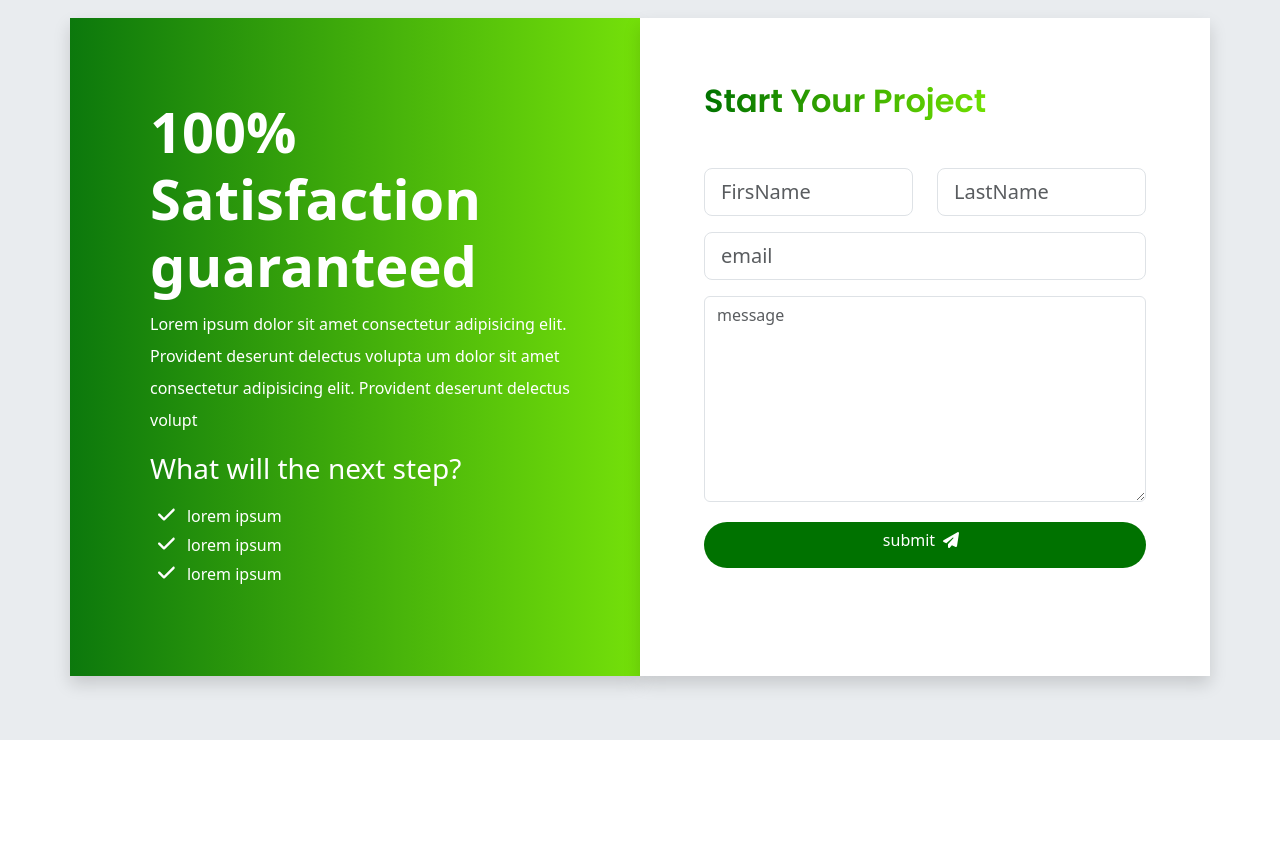
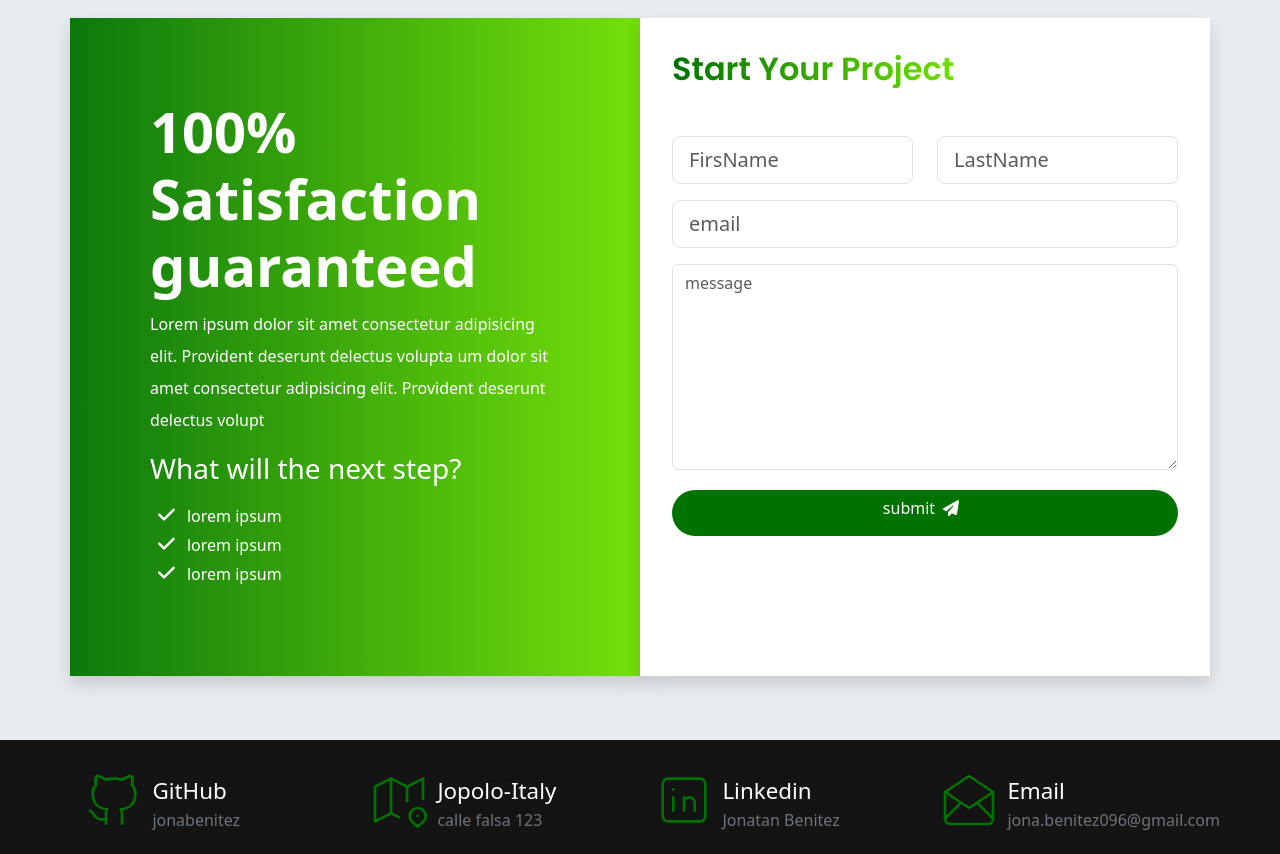
Before and after one commit to jonabenitez/portafolio-2023-, a React (Vite) app: page / in a window 1280 px wide. Shown: the part 6200-7054 px from the top of the page. Before the commit the page ends 6940 px from the top, so only its background shows below. Built offline with nearby package versions, Linux system fonts and the light colour scheme; a web font is replaced by a local one.

Commit message:
footer terminado

```diff
--- a/my-components/Faq.jsx
+++ b/my-components/Faq.jsx
@@ -2,7 +2,7 @@ import Accordion from "react-bootstrap/Accordion";
 
 function Faq() {
   return (
-    <section className="faq container">
+    <section id="faq" className="faq container">
       <div className="row faq__title">
         <h3 className="display-3 fw-bold">FAQ?</h3>
         <div className="heading-line"></div>
--- /dev/null
+++ b/my-components/Footer.jsx
@@ -0,0 +1,140 @@
+function Footer() {
+  let email = (
+    <svg
+      xmlns="http://www.w3.org/2000/svg"
+      className="icon icon-tabler icon-tabler-mail-opened"
+      viewBox="0 0 24 24"
+      strokeWidth="1"
+      fill="none"
+      strokeLinecap="round"
+      strokeLinejoin="round"
+    >
+      <path stroke="none" d="M0 0h24v24H0z" fill="none" />
+      <path d="M3 9l9 6l9 -6l-9 -6l-9 6" />
+      <path d="M21 9v10a2 2 0 0 1 -2 2h-14a2 2 0 0 1 -2 -2v-10" />
+      <path d="M3 19l6 -6" />
+      <path d="M15 13l6 6" />
+    </svg>
+  );
+  let linkedin = (
+    <svg
+      xmlns="http://www.w3.org/2000/svg"
+      className="icon icon-tabler icon-tabler-brand-linkedin"
+      viewBox="0 0 24 24"
+      strokeWidth="1"
+      fill="none"
+      strokeLinecap="round"
+      strokeLinejoin="round"
+    >
+      <path stroke="none" d="M0 0h24v24H0z" fill="none" />
+      <path d="M4 4m0 2a2 2 0 0 1 2 -2h12a2 2 0 0 1 2 2v12a2 2 0 0 1 -2 2h-12a2 2 0 0 1 -2 -2z" />
+      <path d="M8 11l0 5" />
+      <path d="M8 8l0 .01" />
+      <path d="M12 16l0 -5" />
+      <path d="M16 16v-3a2 2 0 0 0 -4 0" />
+    </svg>
+  );
+
+  let location = (
+    <svg
+      xmlns="http://www.w3.org/2000/svg"
+      className="icon icon-tabler icon-tabler-map-2"
+      viewBox="0 0 24 24"
+      strokeWidth="1"
+      fill="none"
+      strokeLinecap="round"
+      strokeLinejoin="round"
+    >
+      <path stroke="none" d="M0 0h24v24H0z" fill="none" />
+      <path d="M12 18.5l-3 -1.5l-6 3v-13l6 -3l6 3l6 -3v7.5" />
+      <path d="M9 4v13" />
+      <path d="M15 7v5.5" />
+      <path d="M21.121 20.121a3 3 0 1 0 -4.242 0c.418 .419 1.125 1.045 2.121 1.879c1.051 -.89 1.759 -1.516 2.121 -1.879z" />
+      <path d="M19 18v.01" />
+    </svg>
+  );
+
+  let github = (
+    <svg
+      xmlns="http://www.w3.org/2000/svg"
+      className="icon icon-tabler icon-tabler-brand-github"
+      viewBox="0 0 24 24"
+      strokeWidth="1"
+      fill="none"
+      strokeLinecap="round"
+      strokeLinejoin="round"
+    >
+      <path stroke="none" d="M0 0h24v24H0z" fill="none" />
+      <path d="M9 19c-4.3 1.4 -4.3 -2.5 -6 -3m12 5v-3.5c0 -1 .1 -1.4 -.5 -2c2.8 -.3 5.5 -1.4 5.5 -6a4.6 4.6 0 0 0 -1.3 -3.2a4.2 4.2 0 0 0 -.1 -3.2s-1.1 -.3 -3.5 1.3a12.3 12.3 0 0 0 -6.2 0c-2.4 -1.6 -3.5 -1.3 -3.5 -1.3a4.2 4.2 0 0 0 -.1 3.2a4.6 4.6 0 0 0 -1.3 3.2c0 4.6 2.7 5.7 5.5 6c-.6 .6 -.6 1.2 -.5 2v3.5" />
+    </svg>
+  );
+
+  return (
+    <section className="footer" id="footer">
+      <div className="container">
+        <div className="row">
+          {/*content for GitHub*/}
+          <div className="col-lg-3 col-md-3 contact-box pt-1 d-lg-flex d-flex d-sm-block">
+            <div className="contact-box__icon">{github}</div>
+            <div className="contact-box__info">
+              <a
+                href="https://github.com/jonabenitez "
+                target="_blank"
+                className="contact-box__info--title" rel="noreferrer"
+              >
+                GitHub
+              </a>
+              <p className="contact-box__info--subtitle">jonabenitez</p>
+            </div>
+          </div>
+
+          {/*content for LOCATION*/}
+          <div className="col-lg-3 col-md-3 contact-box pt-1  d-lg-flex d-flex d-sm-block">
+            <div className="contact-box__icon">{location}</div>
+            <div className="contact-box__info">
+              <a
+                href="https://goo.gl/maps/whVn8XMqfxFS4hxs9"
+                target="_blank"
+                className="contact-box__info--title"
+                rel="noreferrer"
+              >
+                Jopolo-Italy
+              </a>
+              <p className="contact-box__info--subtitle">calle falsa 123</p>
+            </div>
+          </div>
+
+          {/*content for lINKEID*/}
+          <div className="col-lg-3 col-md-3 contact-box pt-1  d-lg-flex d-flex d-sm-block">
+            <div className="contact-box__icon">{linkedin}</div>
+            <div className="contact-box__info">
+              <a
+                href="www.linkedin.com/in/jonatan-benitez-0ab0a0107"
+                target="_blank"
+                className="contact-box__info--title"
+              >
+                Linkedin
+              </a>
+              <p className="contact-box__info--subtitle">Jonatan Benitez</p>
+            </div>
+          </div>
+
+          {/*content for MAIL*/}
+          <div className="col-lg-3 col-md-3 contact-box pt-1  d-lg-flex d-flex d-sm-block">
+            <div className="contact-box__icon ">{email}</div>
+            <div className="contact-box__info">
+              <a href="" className="contact-box__info--title" target="_blank">
+                Email
+              </a>
+              <p className="contact-box__info--subtitle">
+                jona.benitez096@gmail.com
+              </p>
+            </div>
+          </div>
+        </div>
+      </div>
+    </section>
+  );
+}
+
+export default Footer;
--- a/my-components/GetStarted.jsx
+++ b/my-components/GetStarted.jsx
@@ -17,9 +17,9 @@ function GetStarted() {
         </div>
 
         {/**SECTION INBOX*/}
-        <div className="row text-white ">
+        <div className=" row text-white ">
           <div className="col-12 col-lg-6 gradient shadow p-3">
-            <div className="cta-info w-100">
+            <div className="cta-info ">
               <h4 className="display-4 fw-bold">
                 100% Satisfaction guaranteed
               </h4>
@@ -84,6 +84,7 @@ function GetStarted() {
                     cols="30"
                     rows="8"
                     className="form-control"
+
                   ></textarea>
                 </div>
                 <div className="text-center d-grid mt-1">
--- a/my-components/MyProyects.jsx
+++ b/my-components/MyProyects.jsx
@@ -15,7 +15,7 @@ const ColorGame = <FontAwesomeIcon icon={faTableCellsLarge} />;
 
 function MyProyects() {
   return (
-    <section id="proyects" className="services">
+    <section id="services" className="services">
         <div className="row text-center">
           <h3 className="display-3 fw-bold">my Proyects</h3>
           <div className="heading-line"></div>
--- a/my-components/Portafolio.jsx
+++ b/my-components/Portafolio.jsx
@@ -7,7 +7,7 @@ import img6 from "../img/portfolio/img6.jpg";
 
 function Portafolio() {
   return (
-    <section  id="portafolio">
+    <section  id="portfolio">
       <div className="container">
         <div className="row  text-center mt-5">
           <h1 className="display-3 fw-bold">My Work</h1>
--- a/my-components/Testimonials.jsx
+++ b/my-components/Testimonials.jsx
@@ -32,7 +32,7 @@ const waveUp = (
 
 function Testimonials() {
   return (
-    <div className="container-fluid testimonials">
+    <div className="container-fluid testimonials id" id="testimonials">
       {waveUp}
       <div className="row text-center text-white">
         <h3 className="display-3 fw-bold">Testimonials</h3>
--- a/scss/_custom.scss
+++ b/scss/_custom.scss
@@ -2,6 +2,7 @@
 $green-dark: #007200;
 $green-light: #008000;
 $teal: #70e000;
+$footer:#151414;
 
 //Colors Asignation
 $primary: $green-dark;
--- a/scss/sections/_footer.scss
+++ b/scss/sections/_footer.scss
@@ -0,0 +1,50 @@
+// import
+@use "../custom" as *;
+@use "../components/mixins" as *;
+
+.footer {
+  background: $footer;
+  padding-top:1.5rem;
+}
+
+//STYLE CONTACT-BOX  CONTENEDOR TOTAL
+
+.contact-box {
+  position: relative;
+
+  &__icon {
+    width: 4rem;
+    height: 4rem;;
+    stroke: $primary;
+    flex-shrink: 0;
+
+  }
+
+  &__info {
+    padding: 0.4rem;
+    font-weight: 500;
+
+    &--title {
+
+        color: $white;
+        text-decoration: none;
+        font-size: 1rem;
+        @include media-breakpoint-up (sm) {
+            font-size: 1.4rem;
+
+        }
+
+    }
+
+    &--subtitle {
+        color: $gray-600;
+        text-decoration: none;
+        font-size: 0.8rem;
+
+        @include media-breakpoint-up (sm) {
+            font-size: 1rem;
+
+        }
+    }
+  }
+}
--- a/scss/sections/_getstarted.scss
+++ b/scss/sections/_getstarted.scss
@@ -4,12 +4,11 @@
 .get-started {
   padding: 4rem 0rem;
   background-color: $gray-200;
-
 }
 
 .cta-info {
   padding: 3rem;
-  margin: 1rem ;
+  margin: 1rem;
 
   &__list {
     position: relative;
@@ -28,15 +27,16 @@
 
 //FORM
 
-.form{
-  padding: 3rem;
+.form {
+  padding: 1rem;
 
-  button{
+  button {
     border: none;
     color: $white;
   }
-  a{color:$white;
-  text-decoration: none;}
-  text-transform: capitalize;
 
+  a {
+    color: $white;
+    text-transform: capitalize;
+  }
 }
--- a/src/App.jsx
+++ b/src/App.jsx
@@ -4,10 +4,11 @@ import Section1 from "../my-components/Intro-section";
 import Tecnologies from "../my-components/Tecnologies";
 import Aboutme from "../my-components/About-me";
 import MyProyects from "../my-components/MyProyects";
-import Testimonials from '../my-components/Testimonials'
-import Faq from '../my-components/Faq'
-import Portafolio from '../my-components/Portafolio'
-import GetStarted from '../my-components/GetStarted'
+import Testimonials from "../my-components/Testimonials";
+import Faq from "../my-components/Faq";
+import Portafolio from "../my-components/Portafolio";
+import GetStarted from "../my-components/GetStarted";
+import Footer from "../my-components/Footer";
 
 function App() {
   return (
@@ -16,11 +17,12 @@ function App() {
       <Section1 />
       <Tecnologies />
       <Aboutme />
-      <MyProyects/>
-      <Testimonials/>
-      <Faq/>
-      <Portafolio/>
-      <GetStarted/>
+      <MyProyects />
+      <Testimonials />
+      <Faq />
+      <Portafolio />
+      <GetStarted />
+      <Footer />
     </>
   );
 }
```
Also changed, not shown: my-components/navbar2.jsx (+5 -5 lines).
